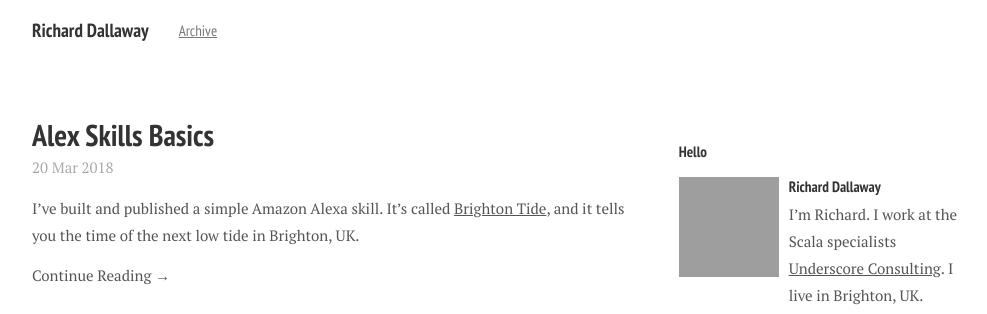
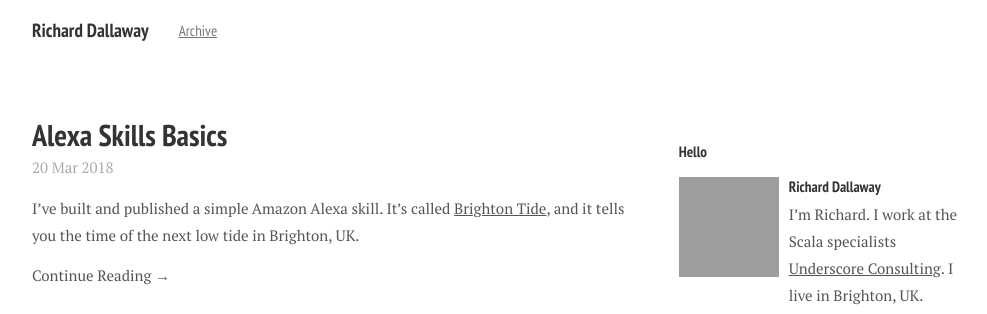
Before and after one commit to d6y/richard.dallaway.com, a Jekyll site: the page built from index.html, in a window 1280 px wide and 900 px high, cut to the strip 0-314 px from the top of the window. Shown: the whole strip, without its empty margins (138-1125 px from the left). Built offline with Jekyll 4.4.1, drawn with Linux system fonts in a browser that asks for light colours; nearby versions of some CDN libraries; some web fonts are replaced; comment, search, counter and statistics services are not loaded; grey boxes are pictures that could not be loaded.

Commit message:
fix typos

```diff
--- a/_posts/2018-03-20-alexa.md
+++ b/_posts/2018-03-20-alexa.md
@@ -1,6 +1,6 @@
 ---
 layout: post
-title: "Alex Skills Basics"
+title: "Alexa Skills Basics"
 author: Richard Dallaway
 ---
 
```
Also changed, not shown: other parts of _posts/2018-03-20-alexa.md (+1 -1 lines).
